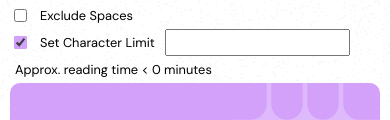
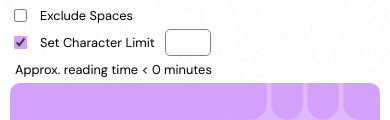
Before and after one commit to cobbygraves/character-counter, a plain HTML site: page index.html in a window 390 px wide. Both pictures are taken after a click on the checkbox 20 px from the left and 441 px from the top of the page. Shown: the part 399-519 px from the top of the page. Drawn offline with Linux system fonts and the light colour scheme.

Commit message:
character limit input  on mobile screen size reduced

```diff
--- a/index.css
+++ b/index.css
@@ -109,6 +109,17 @@ input[type='checkbox'] {
   flex-direction: column;
   gap: 1.5rem;
   color: black;
+}
+
+#character-limit {
+  display: none;
+  width: 40px;
+  border-radius: 5px;
+  padding: 2px;
+  background-color: inherit;
+  border: 1px solid gray;
+  /* color: white; */
+  text-align: center;
 }
 
 .card {
@@ -253,7 +264,7 @@ input[type='checkbox'] {
     column-gap: 3rem;
     align-items: center;
   }
-
+  /*
   #character-limit {
     display: none;
     width: 40px;
@@ -261,9 +272,9 @@ input[type='checkbox'] {
     padding: 2px;
     background-color: inherit;
     border: 1px solid gray;
-    /* color: white; */
+
     text-align: center;
-  }
+  } */
 
   .checkbox-character-container {
     display: flex;
```
